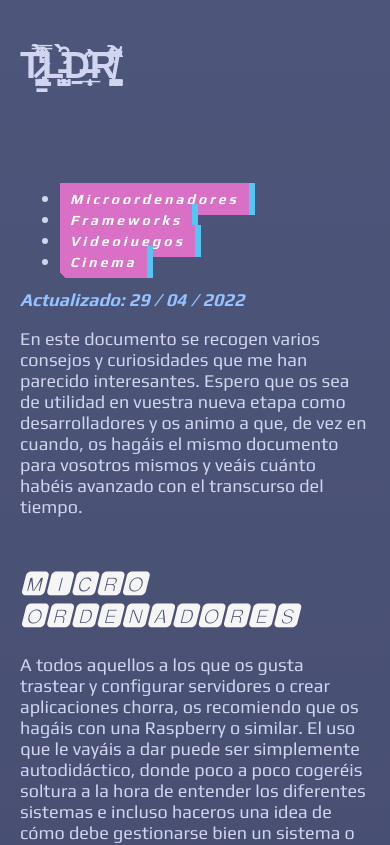
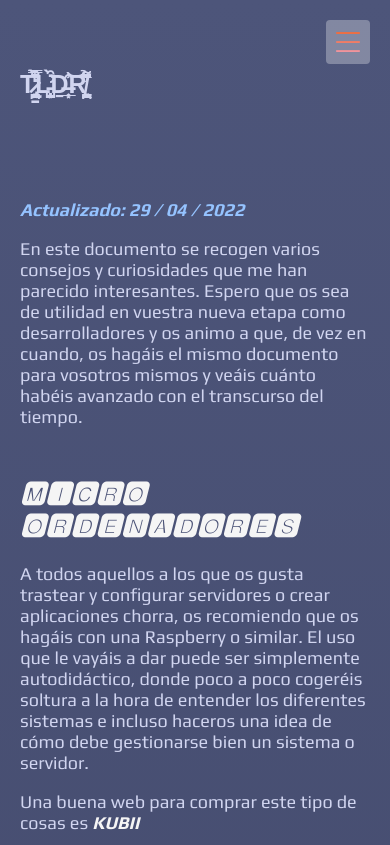
Before and after one commit to lalemanf/tldr, a Svelte app: page / in a window 390 px wide. Shown: the top 845 px of the page. Built offline with nearby package versions, Linux system fonts and the light colour scheme; no server answers.

Commit message:
Adding mobile menu

```diff
--- a/public/global.css
+++ b/public/global.css
@@ -37,18 +37,12 @@ body {
 }
 
 h1 {
-	margin-bottom: 100px;
+	margin: 50px 10px 100px 0;
+	font-size: 25px;
 }
 
 h2 {
 	margin-top: 50px;
-}
-
-.blink {
-	animation: blink 2s infinite linear;
-	font-style: italic;
-	color: var(--c-yellow);
-	font-weight: 900;
 }
 
 table {
@@ -76,6 +70,13 @@ table {
 		text-align: center;
 	}
 
+.blink {
+	animation: blink 2s infinite linear;
+	font-style: italic;
+	color: var(--c-yellow);
+	font-weight: 900;
+}
+
 .total {
 	text-align: center;
 	font-style: italic;
@@ -97,6 +98,10 @@ table {
 		max-width: 1024px;
 		margin: 0 auto;
 	}
+
+	h1 {
+		font-size: 2em;
+	}
 }
 
 @media (max-width: 800px) {
--- a/src/Menu/Menu.svelte
+++ b/src/Menu/Menu.svelte
@@ -1,9 +1,47 @@
 <script>
     export let items;
+    let menu = false;
+
+    function menuTrigger(){
+        menu = !menu;
+    }
 </script>
 
 <main>
-    <ul>
+    <span
+        class="menu-trigger"
+        on:click={ menuTrigger }
+    >
+        <img class="blink" src="icon/menu.png" alt="">
+    </span>
+
+    { #if menu }
+        <div
+            class="menu-aside"
+            on:click={ menuTrigger }
+        >
+            <h1 class="blink">
+                T̷̢̟͓̝̪̖̳̒͑̄͒̈̾̌̀̿L̵̛̛̩̜̹̼̹͕̺͒̀Ḏ̶͎͙̲̑͗͝R̸͍̝̰͖͈͖̮̪̮̯̓̏͂̌̏̉͌͊͑̓
+            </h1>
+
+            <ul>
+                { #each items as item }
+                    <li>
+                        <a
+                            class="glitch"
+                            href={ '#' + item }
+                            title={ item }
+                            on:click={ menuTrigger }
+                        >
+                            { item }
+                        </a>
+                    </li>
+                { /each }
+            </ul>
+        </div>
+    { /if }
+
+    <ul class="menu">
         { #each items as item }
                 <li>
                     <a
@@ -26,7 +64,63 @@
         text-transform: capitalize;
     }
 
+    .menu {
+        display: none;
+    }
+
+    .menu-aside {
+        position: fixed;
+        top: 0;
+        left: 0;
+        z-index: 1;
+
+        width: 100%;
+        height: 100%;
+        background: var(--c-purple-2);
+    }
+
+    .menu-aside h1 {
+        margin: 100px 0;
+        text-align: center;
+        font-family: system-ui;
+    }
+
+    .menu-aside ul {
+        list-style-type: none;
+
+        text-align: center;
+        padding-left: 0;
+    }
+
+    .menu-aside li {
+        margin-bottom: 45px;
+    }
+
+    .menu-trigger {
+        position: fixed;
+        top: 20px;
+        right: 20px;
+        mix-blend-mode: revert;
+        z-index: 1;
+        background: rgba(255,255,255,.3);
+        padding: 10px;
+        border-radius: 4px;
+        height: 44px;
+    }
+
+        .menu-trigger img {
+            width: 24px;
+        }
+
     @media (min-width: 1024px) {
+        .menu-trigger {
+            display: none;
+        }
+
+        .menu {
+            display: grid;
+        }
+
         ul {
             width: 100%;
             list-style-type: none;
```
Also changed, not shown: database/#incoming.txt, public/build/bundle.css, public/build/bundle.js, public/icon/menu.png (added), 1 other file (tests, documents, lock files or other folders).
